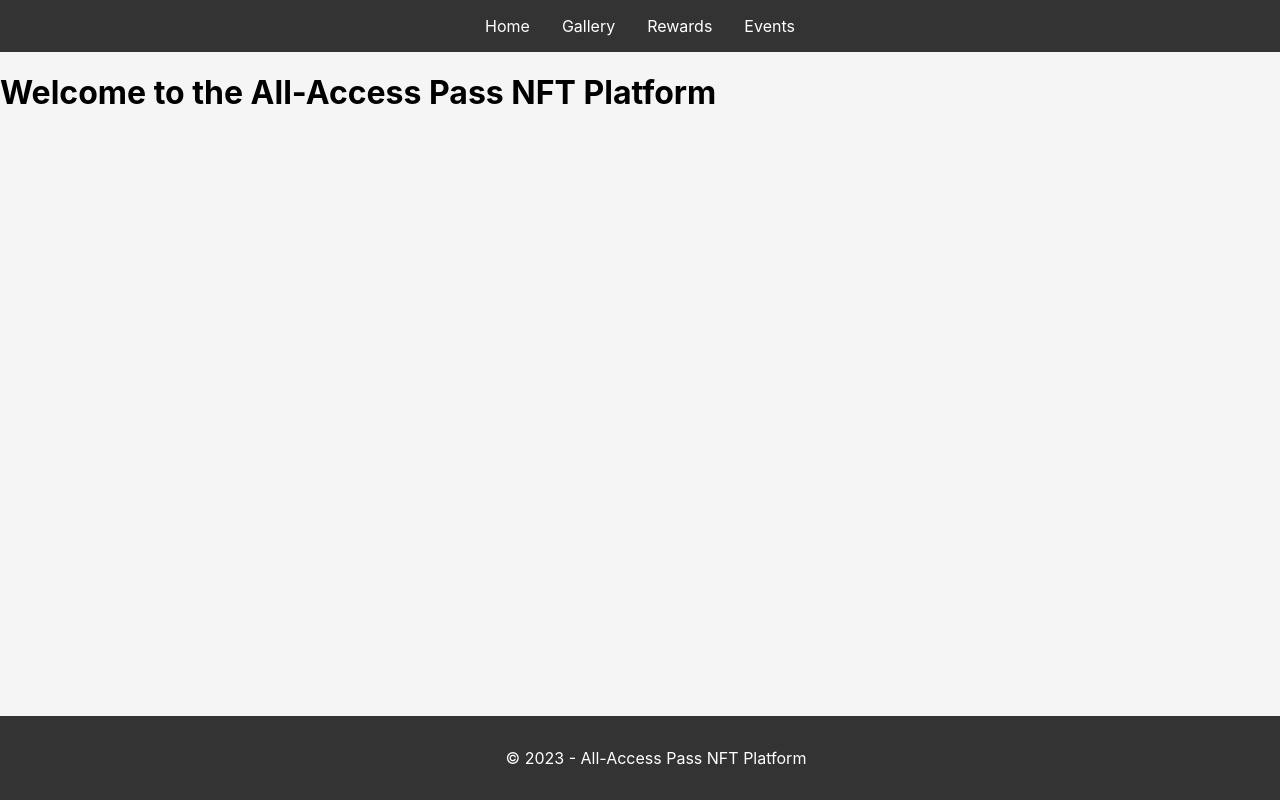
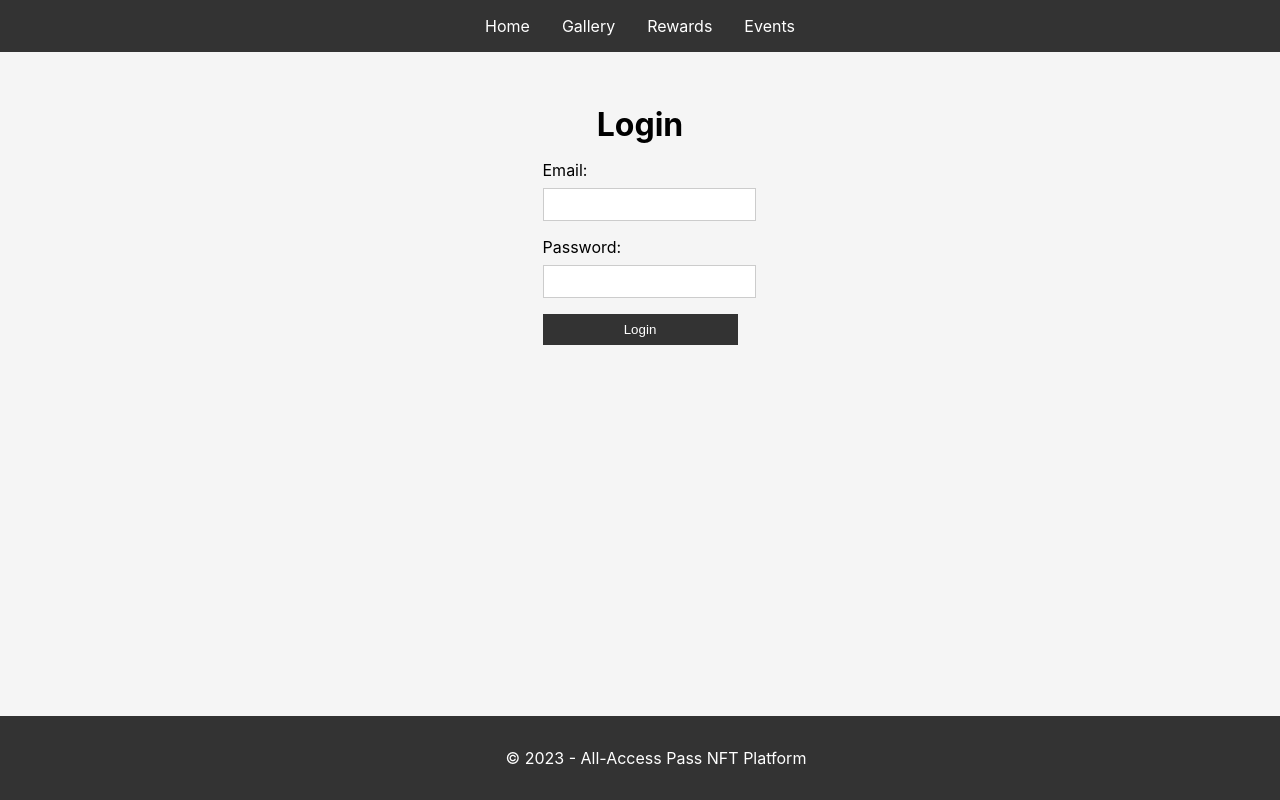
Before and after one commit to JEETDESAI25/AAP, a React (Vite) app in the folder All-Access-Pass/: page / in a window 1280 px wide. Shown: the top 800 px of the page. Built offline with nearby package versions, Linux system fonts and the light colour scheme.

Commit message:
Created LoginPage

```diff
--- a/All-Access-Pass/src/App.jsx
+++ b/All-Access-Pass/src/App.jsx
@@ -6,6 +6,7 @@ import HomePage from "./pages/HomePage";
 import GalleryPage from "./pages/GalleryPage";
 import RewardsPage from "./pages/RewardsPage";
 import EventPage from "./pages/EventPage";
+import LoginPage from "./pages/LoginPage";
 
 function App() {
   return (
@@ -13,7 +14,8 @@ function App() {
       <Header />
       <main>
         <Routes>
-          <Route path="/" element={<HomePage />} />
+          <Route path="/" element={<LoginPage />} />
+          <Route path="/home" element={<HomePage />} />
           <Route path="/gallery" element={<GalleryPage />} />
           <Route path="/rewards" element={<RewardsPage />} />
           <Route path="/events" element={<EventPage />} />
--- /dev/null
+++ b/All-Access-Pass/src/pages/LoginPage.jsx
@@ -0,0 +1,44 @@
+import { useState } from "react";
+import "../styles/LoginPage.css";
+
+const LoginPage = () => {
+  const [email, setEmail] = useState("");
+  const [password, setPassword] = useState("");
+
+  const handleSubmit = (e) => {
+    e.preventDefault();
+    // Perform login action here
+    console.log("Email:", email, "Password:", password);
+  };
+
+  return (
+    <div className="login-page">
+      <h1>Login</h1>
+      <form onSubmit={handleSubmit}>
+        <div className="input-group">
+          <label htmlFor="email">Email:</label>
+          <input
+            type="email"
+            id="email"
+            value={email}
+            onChange={(e) => setEmail(e.target.value)}
+            required
+          />
+        </div>
+        <div className="input-group">
+          <label htmlFor="password">Password:</label>
+          <input
+            type="password"
+            id="password"
+            value={password}
+            onChange={(e) => setPassword(e.target.value)}
+            required
+          />
+        </div>
+        <button type="submit">Login</button>
+      </form>
+    </div>
+  );
+};
+
+export default LoginPage;
--- /dev/null
+++ b/All-Access-Pass/src/styles/LoginPage.css
@@ -0,0 +1,43 @@
+.login-page {
+  display: flex;
+  flex-direction: column;
+  align-items: center;
+  padding: 2rem;
+}
+
+.login-page h1 {
+  margin-bottom: 1rem;
+}
+
+.login-page form {
+  display: flex;
+  flex-direction: column;
+}
+
+.input-group {
+  margin-bottom: 1rem;
+}
+
+.input-group label {
+  display: block;
+  margin-bottom: 0.5rem;
+}
+
+input[type="email"],
+input[type="password"] {
+  width: 100%;
+  padding: 0.5rem;
+  border: 1px solid #ccc;
+}
+
+button[type="submit"] {
+  padding: 0.5rem 1rem;
+  background-color: #333;
+  color: white;
+  border: none;
+  cursor: pointer;
+}
+
+button[type="submit"]:hover {
+  background-color: #444;
+}
```
